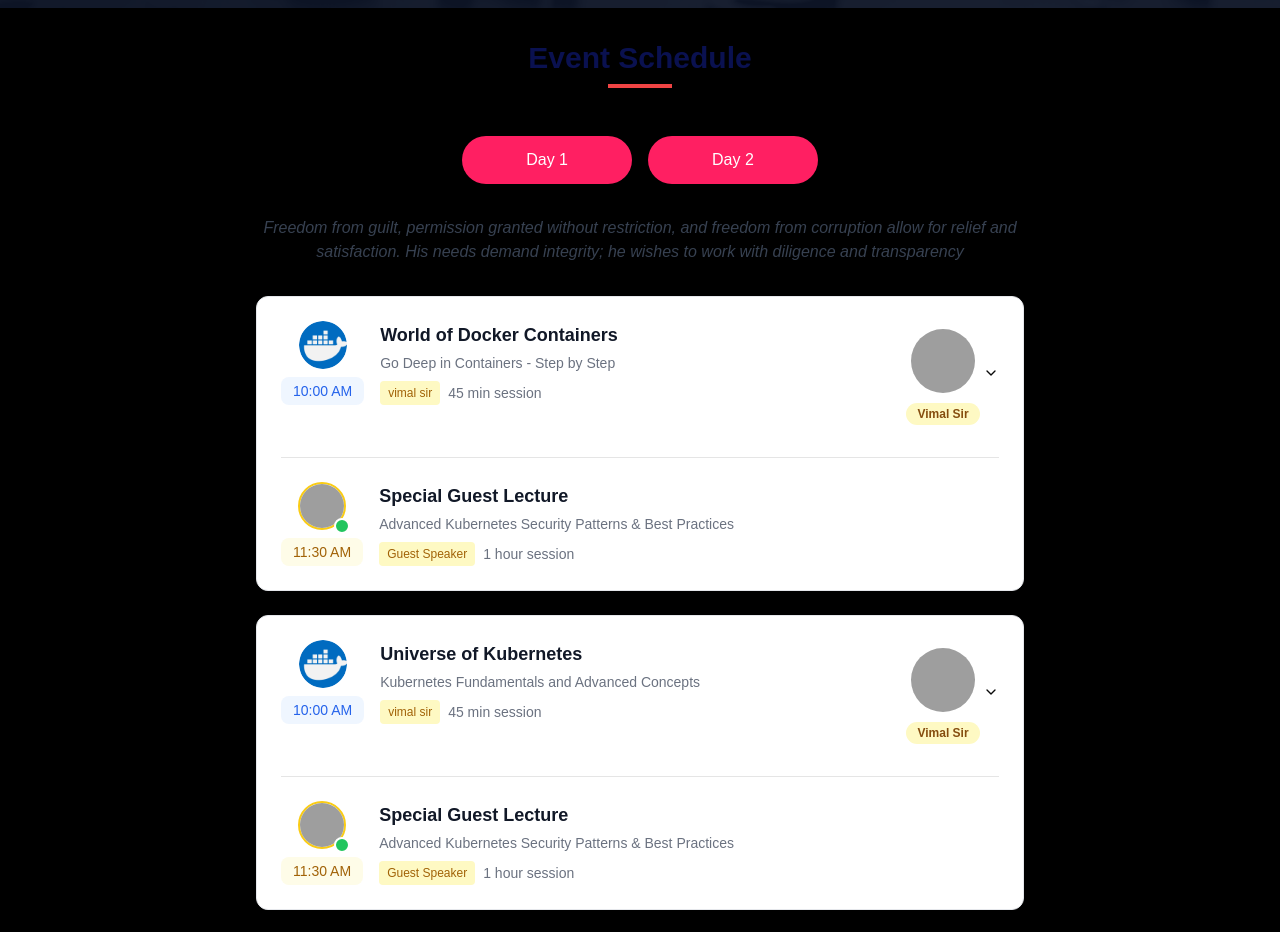
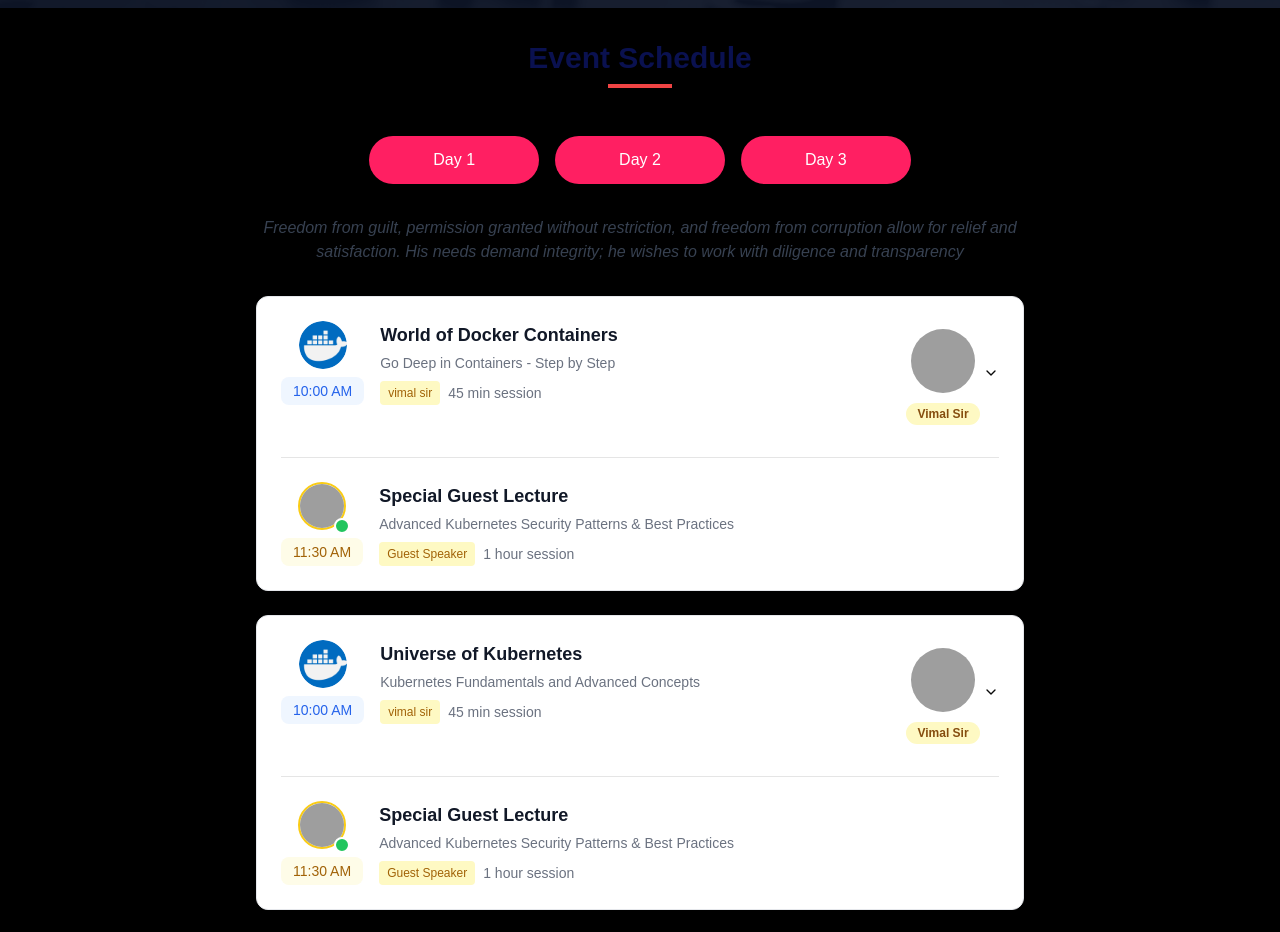
Before and after one commit to tony83033/TGS-CONFERENCE_FOLK_VERSION, a Next.js app: page / in a window 1280 px wide. Shown: the part 1100-2032 px from the top of the page. Built offline with nearby package versions, Linux system fonts and the light colour scheme; grey boxes are pictures that could not be loaded.

Commit message:
add day 3

```diff
--- a/src/components/customComponents/Shedule.tsx
+++ b/src/components/customComponents/Shedule.tsx
@@ -31,6 +31,14 @@ const EventSchedule = () => {
         >
           Day 2
         </button>
+        <button
+          onClick={() => setActiveDay(2)}
+          className={`px-16 py-3 rounded-full text-white font-medium transition-colors ${
+            activeDay === 2 ? 'bg-[#0A1150]' : 'bg-[#FF1F62]'
+          }`}
+        >
+          Day 3
+        </button>
       </div>
 
       {/* Description text */}
```
